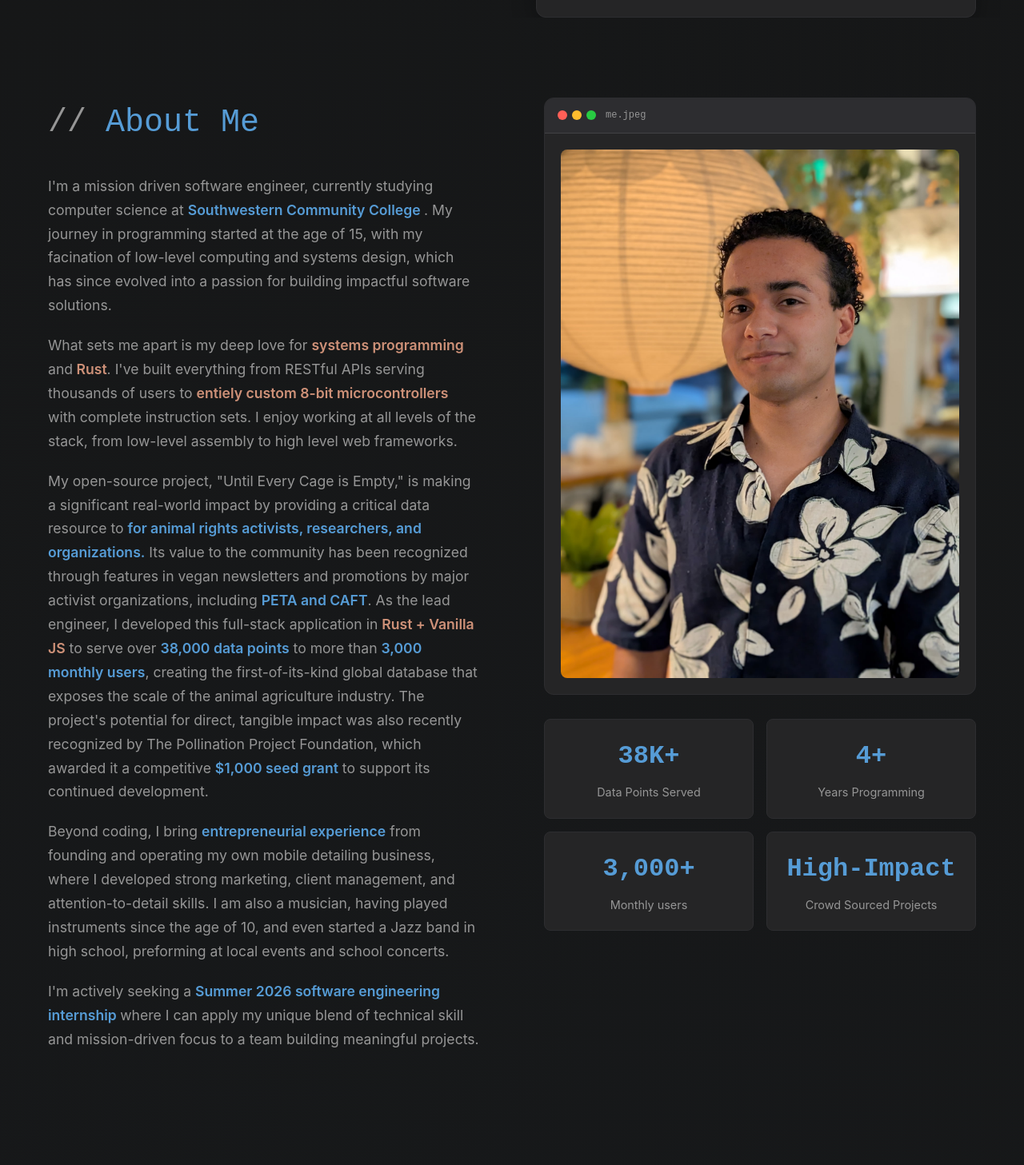
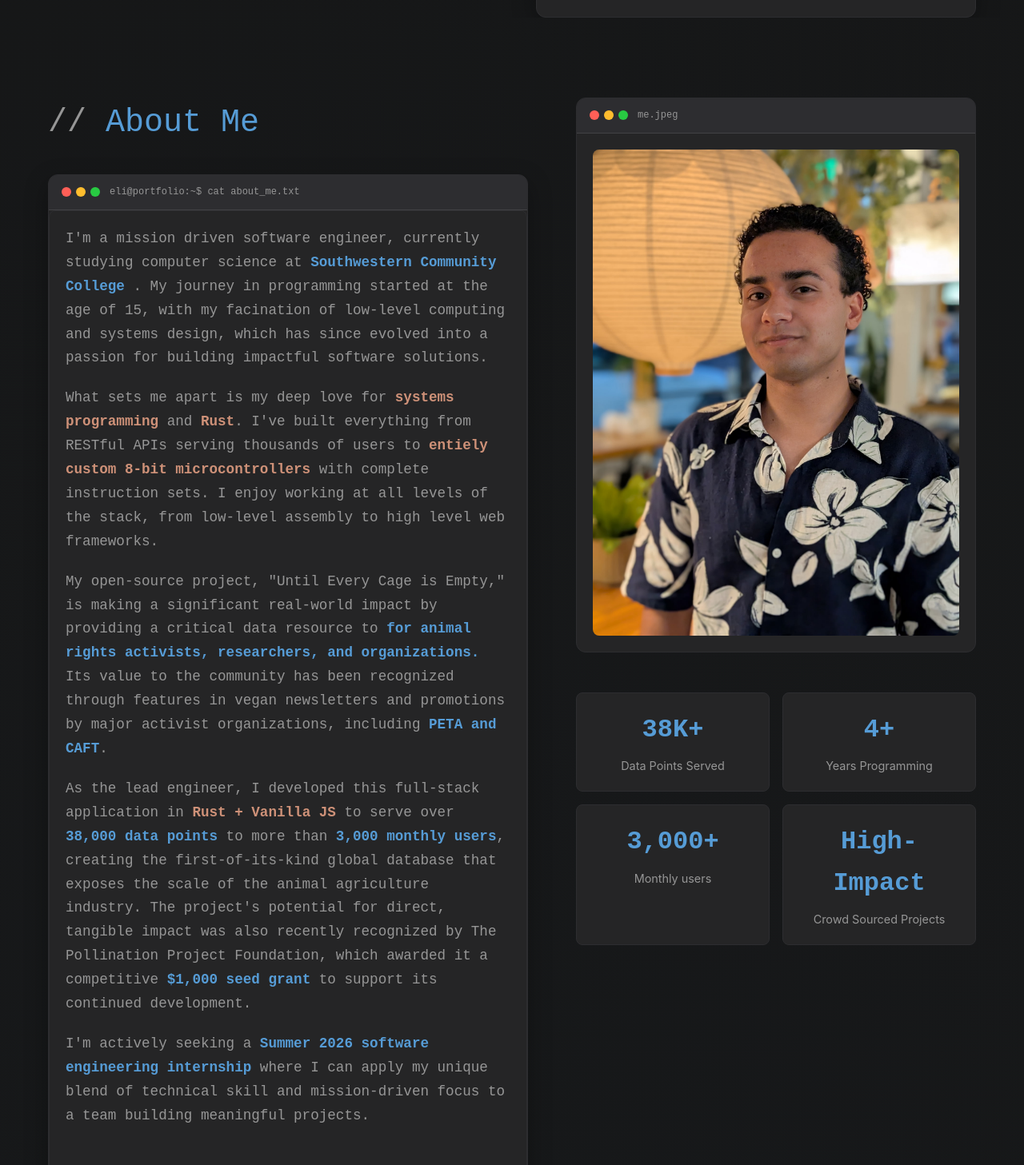
Before and after one commit to counterspecies/Portfolio-Website, a React (Create React App) app: page / in a window 1280 px wide. Shown: the part 733-2190 px from the top of the page at 80% size. Built offline with nearby package versions, Linux system fonts and the light colour scheme.

Commit message:
wrapping about text in terminal

```diff
--- a/src/App.css
+++ b/src/App.css
@@ -2,6 +2,8 @@
   text-align: left;
   min-height: 100vh;
   background: transparent;
+  overflow-x: hidden;
+  width: 100%;
 }
 
 /* Main content styling */
--- a/src/components/About.css
+++ b/src/components/About.css
@@ -5,8 +5,8 @@
 
 .about-content {
   display: grid;
-  grid-template-columns: 1fr 1fr;
-  gap: 80px;
+  grid-template-columns: 1.2fr 1fr;
+  gap: 60px;
   align-items: start;
 }
 
@@ -91,11 +91,17 @@
   gap: 30px;
 }
 
+.terminal-window,
 .stats-card {
   background: var(--bg-secondary);
   border-radius: 12px;
   border: 1px solid var(--bg-tertiary);
   overflow: hidden;
+  margin-bottom: 20px;
+}
+
+.terminal-content {
+  padding: 20px;
 }
 
 .terminal-header {
@@ -209,6 +215,10 @@
   .stats-content pre {
     font-size: 10px;
   }
+
+  .terminal-content {
+    padding: 16px;
+  }
 }
 
 @media (max-width: 480px) {
--- a/src/components/About.js
+++ b/src/components/About.js
@@ -9,6 +9,16 @@ const About = () => {
         <div className="about-content">
           <div className="about-text">
             <h2 className="code-heading">About Me</h2>
+            <div className="terminal-window">
+              <div className="terminal-header">
+                <div className="terminal-buttons">
+                  <span className="btn-red"></span>
+                  <span className="btn-yellow"></span>
+                  <span className="btn-green"></span>
+                </div>
+                <div className="terminal-title">eli@portfolio:~$ cat about_me.txt</div>
+              </div>
+              <div className="terminal-content">
                 <div className="about-description">
                   <p>
                     I'm a mission driven software engineer, currently studying computer science at <span className="highlight">Southwestern Community College </span>.
@@ -27,24 +37,20 @@ const About = () => {
                   <p>My open-source project, "Until Every Cage is Empty,"
                     is making a significant real-world impact by providing a critical data resource
                     to <span className="highlight">for animal rights activists, researchers, and organizations.</span> Its value to the community has been recognized through features in vegan newsletters and promotions by major activist organizations,
-                including <span className="highlight">PETA and CAFT</span>. As the lead engineer,
+                    including <span className="highlight">PETA and CAFT</span>.</p>
+
+                    <p>
+                    As the lead engineer,
                     I developed this full-stack application in <span className="rust-highlight">Rust + Vanilla JS</span> to serve over <span className="highlight">38,000 data points</span> to more than <span className="highlight">3,000 monthly users</span>,
                     creating the first-of-its-kind global database that exposes the scale of the animal agriculture industry.
                     The project's potential for direct, tangible impact was also recently recognized by The Pollination Project Foundation,
                     which awarded it a competitive <span className="highlight">$1,000 seed grant</span> to support its continued development.
                     </p>
-
-
-              <p>
-                Beyond coding, I bring <span className="highlight">entrepreneurial experience</span> from founding
-                and operating my own mobile detailing business, where I developed strong marketing, client management, and
-                attention-to-detail skills. I am also a musician, having played instruments since the age of 10, and even started a
-                Jazz band in high school, preforming at local events and school concerts.
-              </p>
-
                   <p>
                     I'm actively seeking a <span className="highlight"> Summer 2026 software engineering internship </span> where I can apply my unique blend of technical skill and mission-driven focus to a team building meaningful projects.
                   </p>
+                </div>
+              </div>
             </div>
 
             {/* <div className="achievements">
--- a/src/index.css
+++ b/src/index.css
@@ -40,6 +40,7 @@ body {
   color: var(--text-primary);
   line-height: 1.6;
   min-height: 100vh;
+  overflow-x: hidden;
 }
 
 code, pre {
@@ -73,6 +74,7 @@ code, pre {
 /* Smooth scrolling */
 html {
   scroll-behavior: smooth;
+  overflow-x: hidden;
 }
 
 /* Hide scrollbar for demo videos while keeping functionality */
```
Lines whose indentation alone changed are shown as unchanged.
